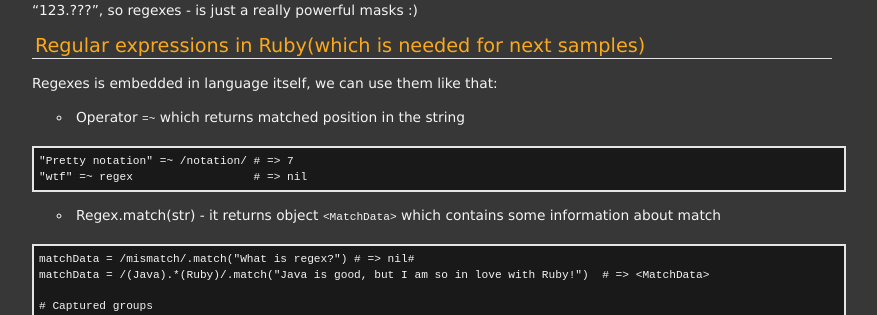
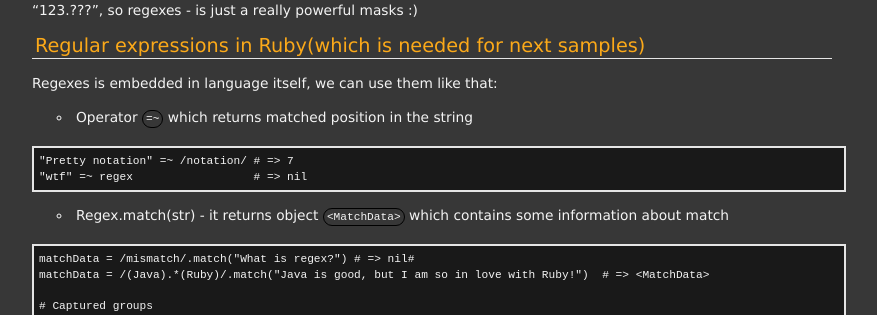
Before and after one commit to NikitaShkaruba/NikitaShkaruba.github.io, a Jekyll site: the page built from code/_posts/2016-04-16-hello-regular-expressions.md, in a window 1280 px wide. Shown: the part 439-754 px from the top of the page, without its empty margins (208-1085 px from the left). Built offline with Jekyll 4.4.1, drawn with Linux system fonts in a browser that asks for light colours; emoji names are drawn with the system emoji font; comment, search, counter and statistics services are not loaded.

Commit message:
Code-highlighting hotfix

```diff
--- a/resources/css/default.css
+++ b/resources/css/default.css
@@ -311,3 +311,9 @@ border:1px solid #bababa;
 margin:6px 18px 2px 5px;
 padding:2px;
 }
+
+.highlighter-rouge {
+	border: 1px solid #000000;
+	border-radius: 15px;
+	padding: 2px 3px;
+}
```
